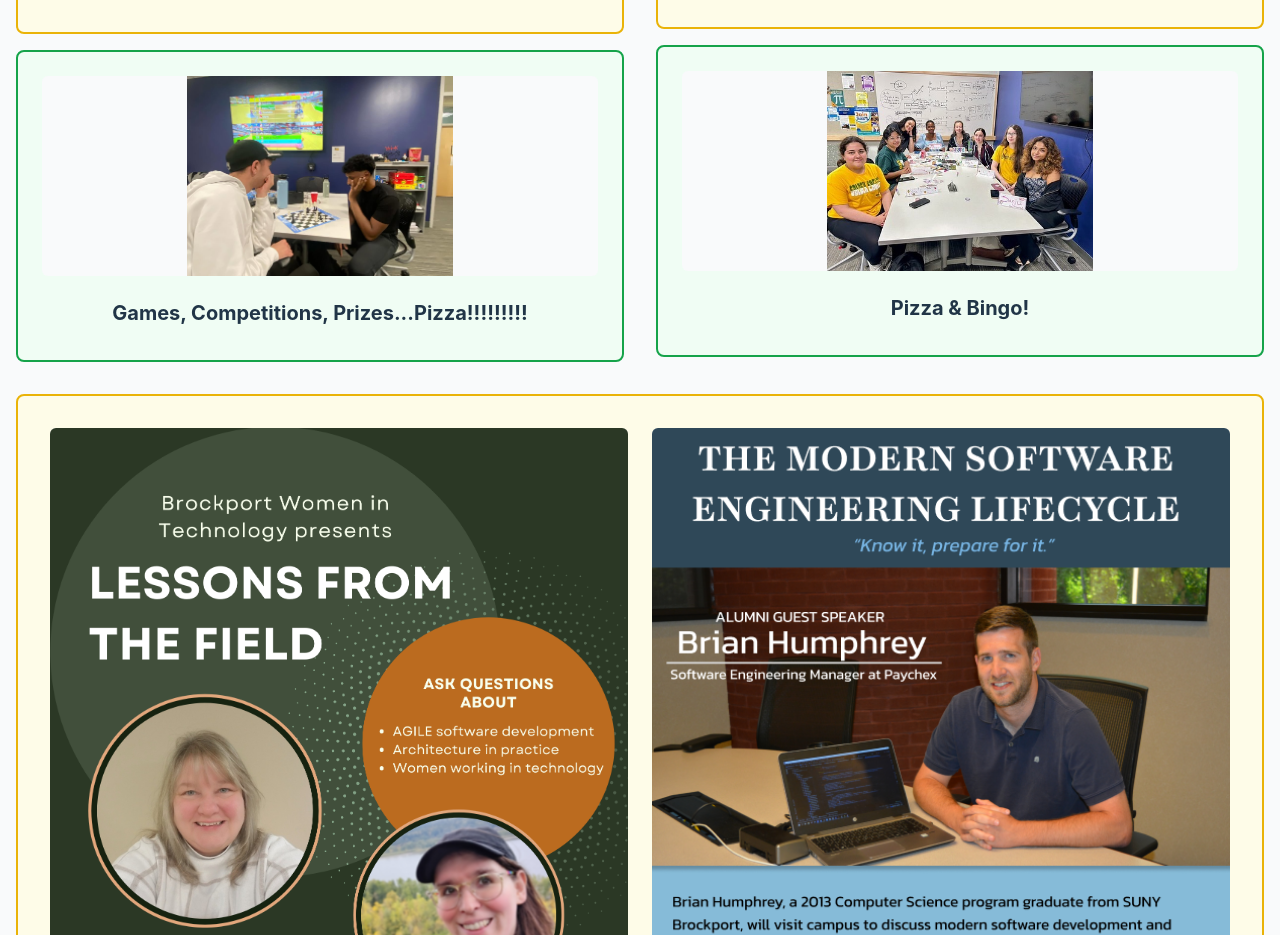
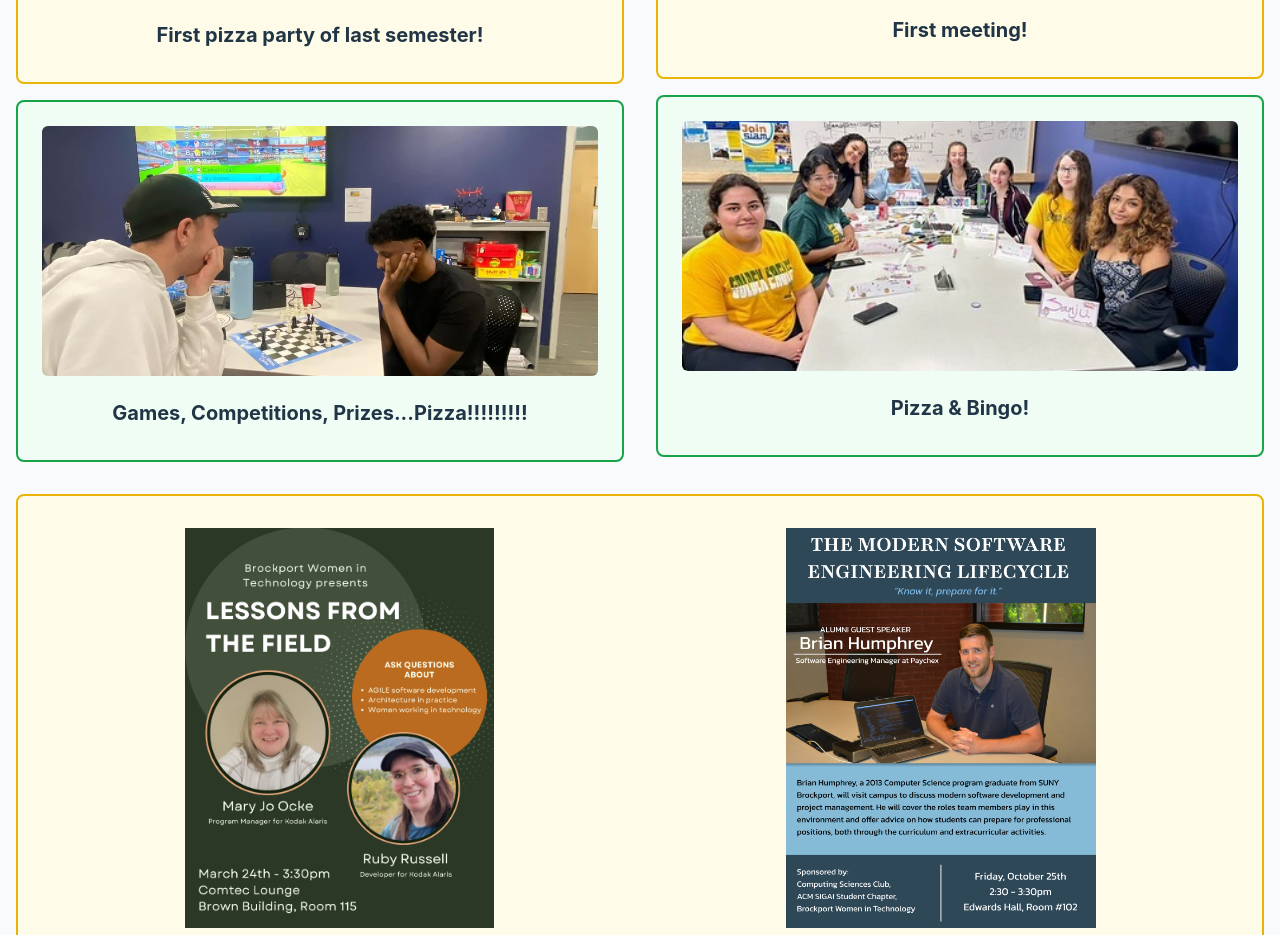
Before and after one commit to CollinF777/Comp-Sci-Club-BWiT-Website, a React (Vite) app in the folder brockport-cs-club/: page / in a window 1280 px wide. Shown: the part 1497-2432 px from the top of the page. Built offline with nearby package versions, Linux system fonts and the light colour scheme.

Commit message:
style: Updated image sizing

```diff
--- a/brockport-cs-club/src/App.css
+++ b/brockport-cs-club/src/App.css
@@ -1,5 +1,5 @@
 /*
-  Brockport offical color scheme
+  Brockport CS Club & BWiT Website Styles
   Official colors: https://www.brockport.edu/support/university-communications/identity/colors/
 */
 
@@ -337,17 +337,16 @@
 .location-building img {
   width: 100%;
   border-radius: 0.375rem;
-  background-color: var(--gray-50);
 }
 
 .event-box img {
-  height: 200px;
-  object-fit: contain;
+  height: 250px;
+  object-fit: cover;
   margin-bottom: 1rem;
 }
 
 .club-page-events .event-box img {
-  height: 300px;
+  height: 350px;
 }
 
 .gold-event {
@@ -386,6 +385,10 @@
 .alumni-banner img {
   height: auto;
   object-fit: contain;
+  max-height: 400px;
+  width: 100%;
+  max-width: 100%;
+  border-radius: 0.375rem;
 }
 
 .alumni-banner h3 {
@@ -457,9 +460,9 @@
 
 .location-building img {
   height: auto;
-  object-fit: contain;
+  object-fit: cover;
   border-radius: 8px;
-  max-height: 300px;
+  max-height: 350px;
 }
 
 /* Social Links */
@@ -703,7 +706,7 @@
   }
 
   .club-page-events .event-box img {
-    height: 350px;
+    height: 450px;
   }
 
   .event-box h4 {
@@ -761,7 +764,7 @@
   }
 
   .location-building img {
-    max-height: 400px;
+    max-height: 450px;
   }
 
   /* Social & Contact */
```
